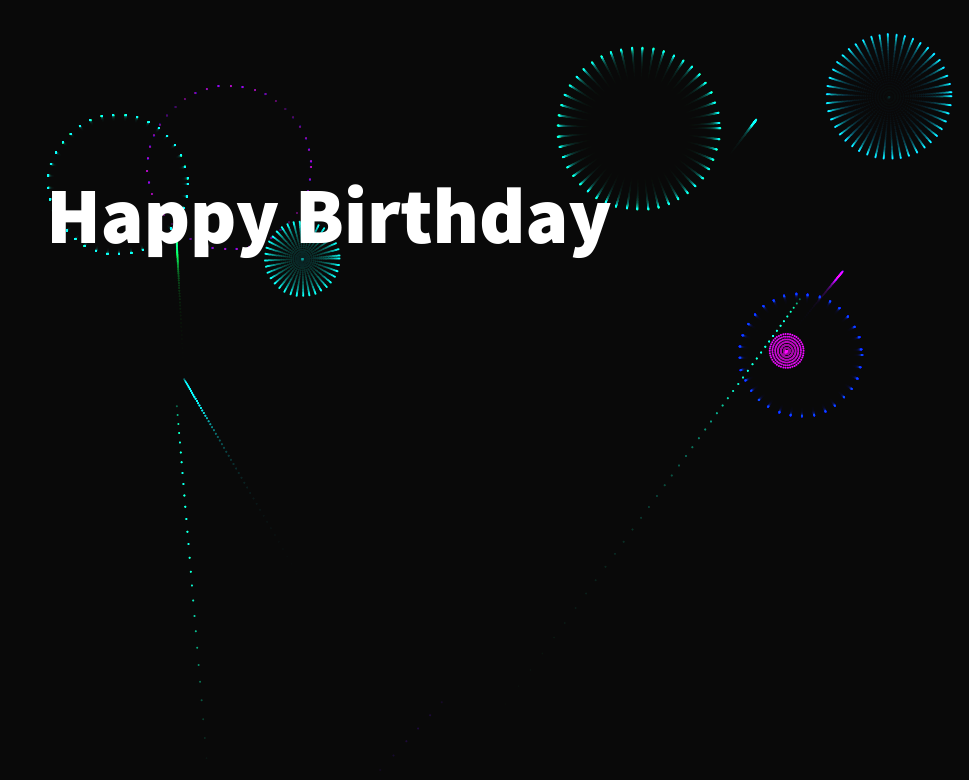
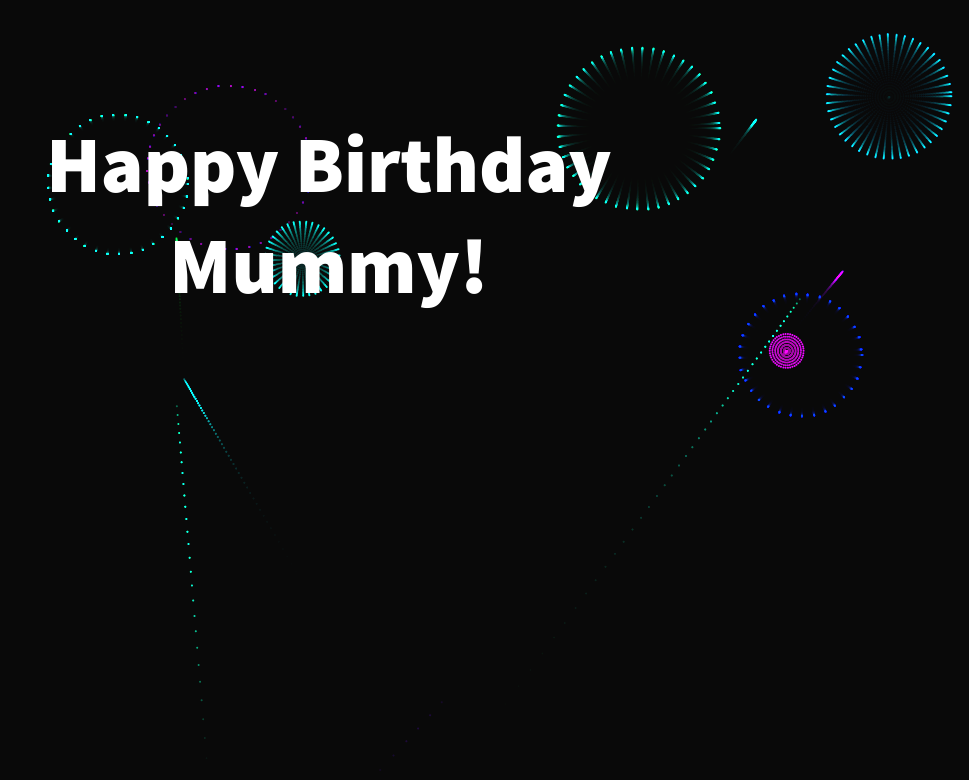
Before and after one commit to it127/--, a plain HTML site: page index.html in a window 1280 px wide. Shown: the whole page, without its empty margins (311-1280 px from the left). Drawn offline with Linux system fonts and the light colour scheme.

Commit message:
Update index.html

```diff
--- a/index.html
+++ b/index.html
@@ -9,7 +9,7 @@
   </head>
 
   <body>
-  <center><h1>Happy Birthday</h1></center>
+  <center><h1>Happy Birthday Mummy!</h1></center>
 <canvas id="birthday"></canvas>
     <script  src="./script.js"></script>
 
```
